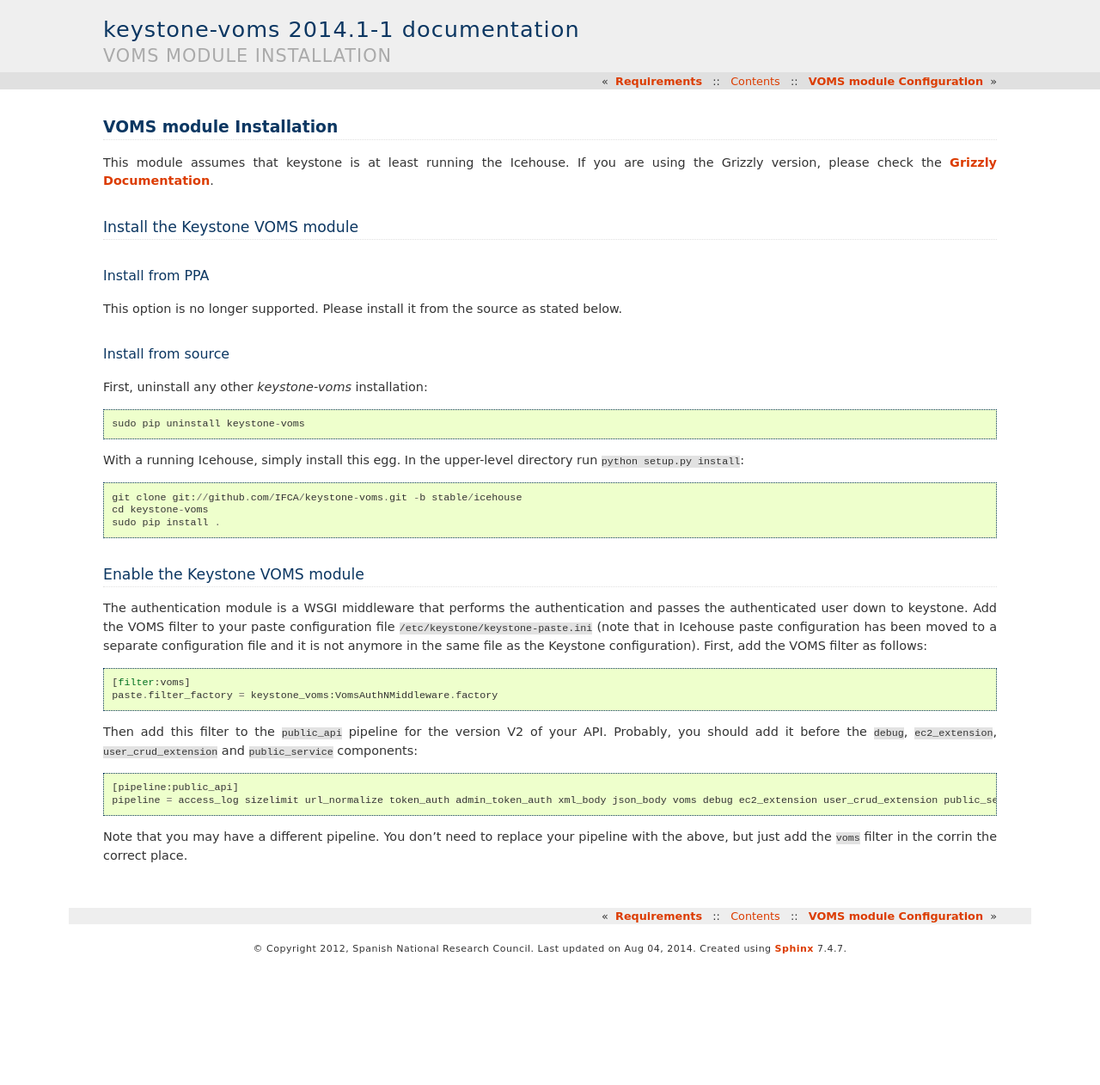
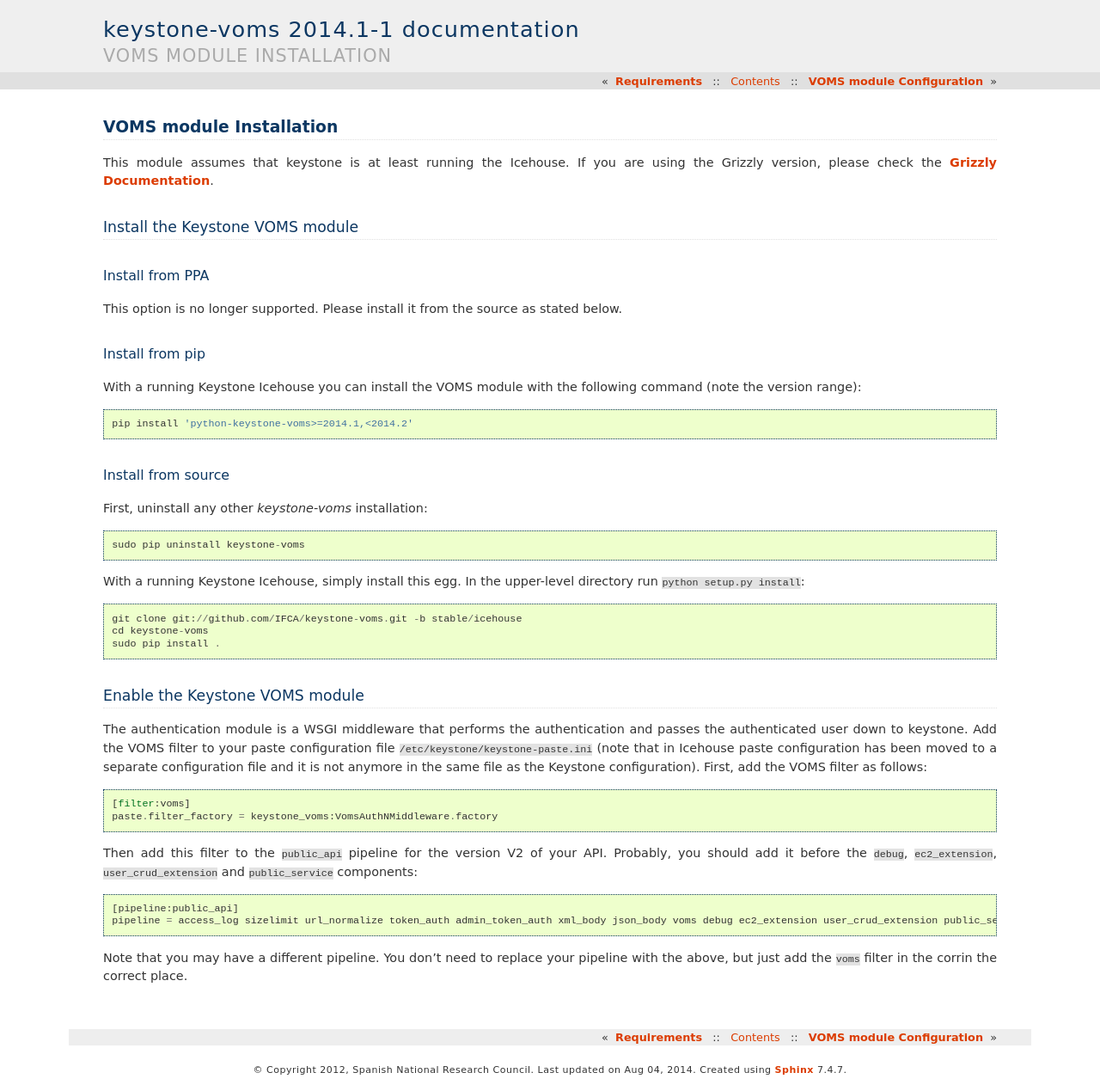
Before and after one commit to IFCA-Advanced-Computing/keystone-voms, a Sphinx documentation site: the page built from doc/source/installation.rst, in a window 1280 px wide. Shown: the whole page at 86% size. Built offline with Sphinx 7.4.7, drawn with Linux system fonts in a browser that asks for light colours; before the commit the page ends 1121 px from its top, so only the background shows below that.

Commit message:
Minor updates in documentation
 - Fix link to voms-auth-system
 - Update installation instructions to use PIP
 - Fix a minor typo

```diff
--- a/doc/source/index.rst
+++ b/doc/source/index.rst
@@ -14,7 +14,7 @@
 * If you are using the Grizzly version, please check the `Grizzly
   Documentation <http://keystone-voms.readthedocs.org/en/stable-grizzly/>`_.
   Note that Grizzly does not support usernames longer that 64 characters
-  (`Bug #1081932 <https://bugs.launchpad.net/keystone/+bug/1081932>`_.
+  (`Bug #1081932 <https://bugs.launchpad.net/keystone/+bug/1081932>`_).
 * If you are using the Havana version, please check the `Havana
   Documentation <http://keystone-voms.readthedocs.org/en/stable-havana/>`_.
   Note that support in Havana is only for V2 authentication.
--- a/doc/source/installation.rst
+++ b/doc/source/installation.rst
@@ -14,6 +14,14 @@
 This option is no longer supported. Please install it from the source as stated
 below.
 
+Install from pip
+~~~~~~~~~~~~~~~~
+
+With a running Keystone Icehouse you can install the VOMS module with the
+following command (note the version range)::
+
+    pip install 'python-keystone-voms>=2014.1,<2014.2'
+
 Install from source
 ~~~~~~~~~~~~~~~~~~~
 
@@ -21,7 +29,7 @@
 
     sudo pip uninstall keystone-voms
 
-With a running Icehouse, simply install this egg. In the upper-level
+With a running Keystone Icehouse, simply install this egg. In the upper-level
 directory run ``python setup.py install``::
 
     git clone git://github.com/IFCA/keystone-voms.git -b stable/icehouse
--- a/doc/source/usage.rst
+++ b/doc/source/usage.rst
@@ -7,7 +7,7 @@
 OpenStack installation an `authentication plugin for the nova client
 <https://github.com/IFCA/voms-auth-system-openstack>`_ has been created. Please
 follow its `instructions
-<https://github.com/IFCA/voms-auth-system-openstack/blob/stable/icehouse/README.rst>`_
+<https://github.com/IFCA/voms-auth-system-openstack/>`_
 in order to use it.
 
 Manual Usage
```
